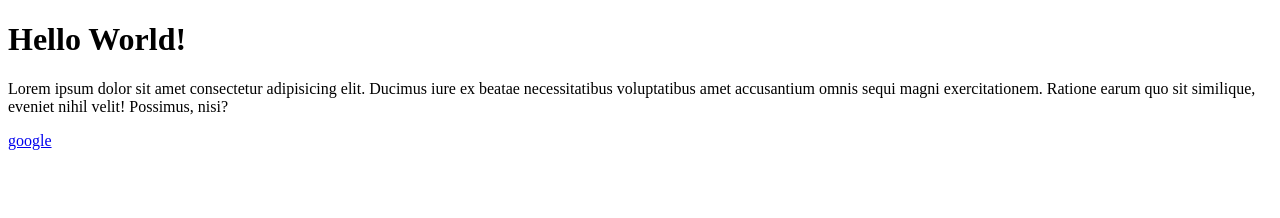
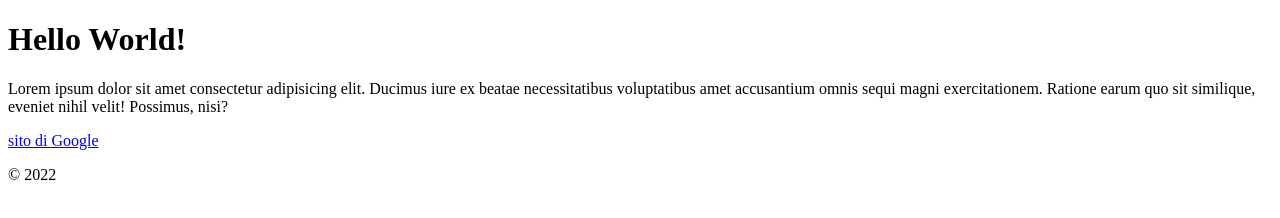
Before and after one commit to Al-E-00/live-intro-git, a plain HTML site: page index.html in a window 1280 px wide. Drawn offline with Linux system fonts and the light colour scheme.

Commit message:
Aggiunge footer e modifica link Google

```diff
--- a/index.html
+++ b/index.html
@@ -14,7 +14,10 @@
     <p>Lorem ipsum dolor sit amet consectetur adipisicing elit. Ducimus iure ex beatae necessitatibus voluptatibus amet
         accusantium omnis sequi magni exercitationem. Ratione earum quo sit similique, eveniet nihil velit! Possimus,
         nisi?</p>
-    <a href="http://google.com">google</a>
+    <a href="http://google.com">sito di Google</a>
+    <footer>
+        <p>&copy; 2022</p>
+    </footer>
 </body>
 
 </html>
```
